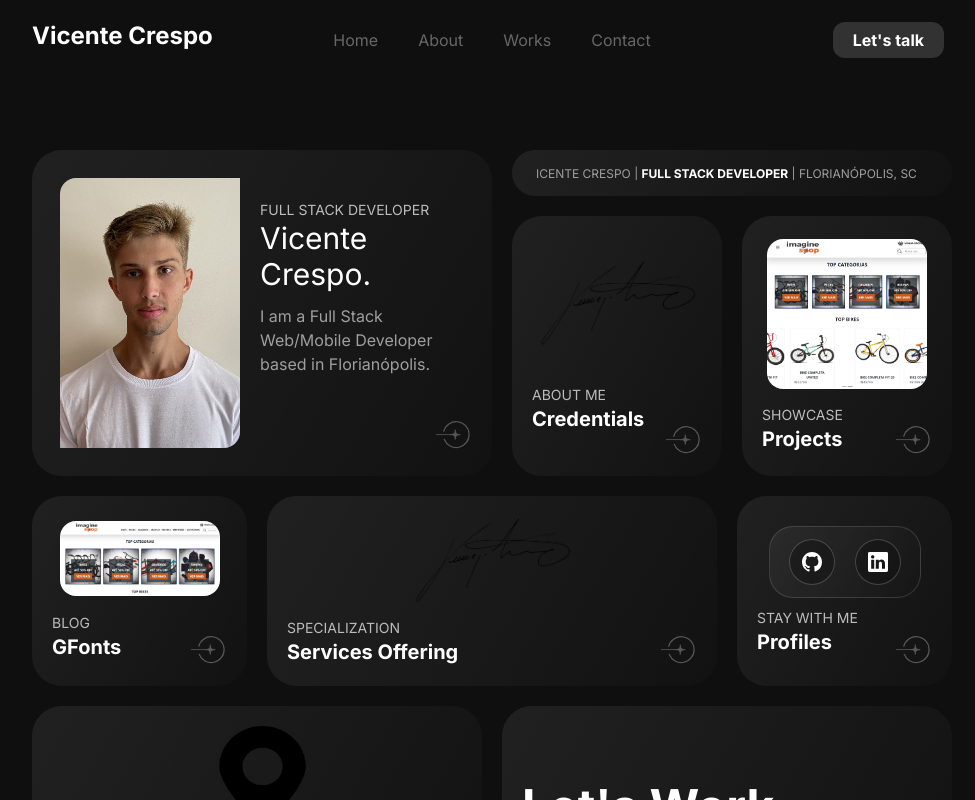
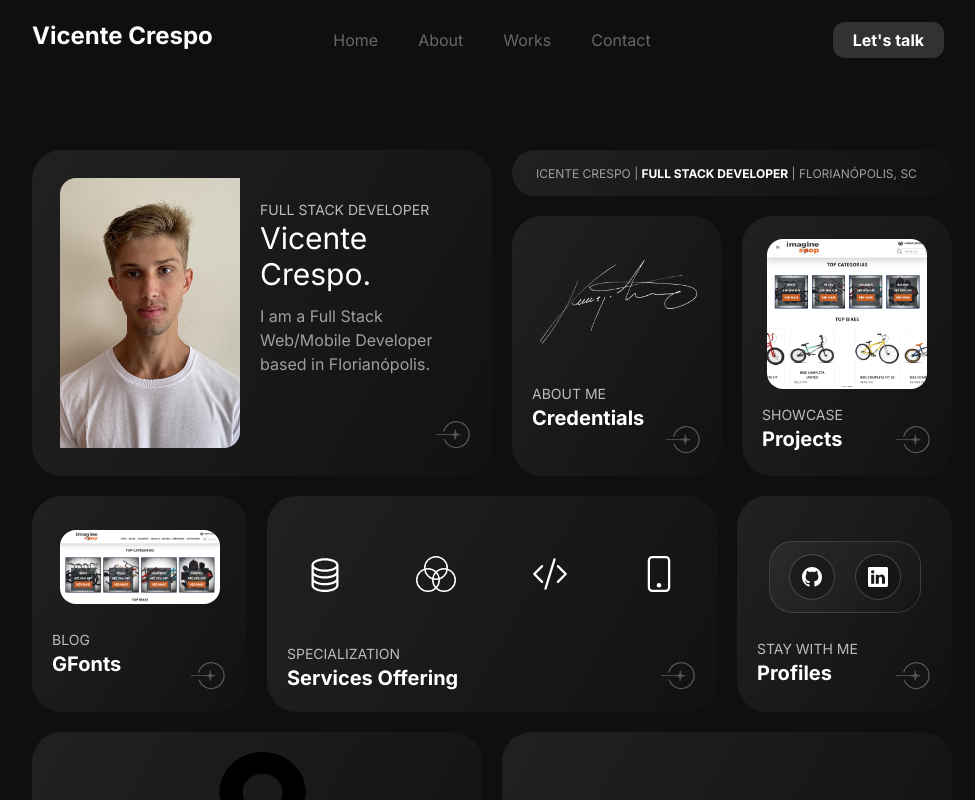
Before and after one commit to vicentecrespop/Portfolio, a Next.js app: page / in a window 1280 px wide. Shown: the top 800 px of the page, without its empty margins (148-1123 px from the left). Built offline with nearby package versions, Linux system fonts and the light colour scheme.

Commit message:
Terminei Works

```diff
--- a/app/about/page.js
+++ b/app/about/page.js
@@ -2,7 +2,7 @@ import Banner from "@/components/banner";
 import Socials from "@/components/socials";
 import WorkTogether from "@/components/workTogether";
 
-import signature from '@/public/signature.png'
+import signature from '@/public/assinatura.png'
 import profile2 from '@/public/profile2.jpg'
 import drop from '@/public/drop.png'
 import star from '@/public/star.png'
--- a/app/credentials/page.js
+++ b/app/credentials/page.js
@@ -10,10 +10,10 @@ import Link from "next/link";
 export default function Credentials() {
     return (
         <div className="flex justify-center bg-[#0F0F0F]">
-        <main className="min-h-screen pt-[100px] bg-[#0F0F0F] text-white flex flex-col md:flex-row items-center md:items-start lg:min-w-[960px] lg:w-[65vw]">
-            <div className="w-full md:w-[40vw] flex justify-center my-20 md:my-0 mx-10">
+        <main className="w-screen min-h-screen pt-[150px] bg-[#0F0F0F] text-white flex flex-col md:flex-row items-center md:items-start lg:min-w-[960px] lg:w-[65vw]">
+            <div className="w-full md:w-[40vw] flex justify-center my-20 md:my-0 px-10">
                 <div className="w-fit h-fit flex flex-col items-center p-7 rounded-3xl clear-container mx-5">
-                    <Image src={profile} width={300} alt="Profile"  className="rounded-2xl w-full md:w-[300px]"/>
+                    <Image src={profile} width={300} alt="Profile"  className="rounded-2xl w-full w-[250px] md:w-[300px]"/>
                     <div className="text-center my-5">
                         <h2 className="text-3xl">Vicente Crespo</h2>
                         <span className="text-[#BCBCBC] opacity-50">@vicentecrespop</span>
--- a/app/page.js
+++ b/app/page.js
@@ -5,12 +5,13 @@ import Socials from "@/components/socials";
 import profile from '../public/profile.jpg'
 import imagineshop from '../public/site-imagineshop.png'
 import imgImagine from '@/public/imagineshop-template.png'
-import signature from '../public/signature.png'
+import signature from '../public/assinatura.png'
 import pin from '../public/pin.png'
 import WorkTogether from "@/components/workTogether";
 import Link from "next/link";
 import icon from '@/public/icon.svg';
 import AnimatedLabel from "@/components/animatedLabel";
+import ServicesOffering from "@/components/servicesOffering";
 
 export default function Home() {
   return (
@@ -49,7 +50,8 @@ export default function Home() {
           <Banner img={imagineshop} title='GFonts' description='BLOG' url="/" />
         </div>
         <div className="sm:col-span-2 sm:row-start-2 lg:row-start-auto">
-          <Banner img={signature} title='Services Offering' description='SPECIALIZATION' url="/" />
+          {/* <Banner img={signature} title='Services Offering' description='SPECIALIZATION' url="/" /> */}
+          <ServicesOffering />
         </div>
         <div className="lg:col-span-1 sm:row-start-1 lg:row-start-auto">
           <Socials title='Profiles' description='STAY WITH ME'/>
--- a/components/banner.js
+++ b/components/banner.js
@@ -6,7 +6,7 @@ export default function Banner({ img, title, description, url }) {
     return (
         <Link href={url} className="info-container h-full flex flex-col items-center justify-evenly relative rounded-[30px] p-5 text-[#0F0F0F] hover:text-white">
               <div className="my-5 sm:my-0">
-                <Image src={img} alt='Banner' className="w-80 sm:w-40 max-w-[200px] max-h-[150px] rounded-2xl" />
+                <Image src={img} alt='Banner' className="w-80 sm:w-40 max-w-[200px] h-[150px] sm:h-auto max-h-[150px] rounded-2xl" />
               </div>
               <div className="w-full flex flex-col items-start pr-10 pt-3">
                 <h4 className="text-sm text-[#BCBCBC]">{description}</h4>
--- a/components/footer.js
+++ b/components/footer.js
@@ -4,7 +4,7 @@ export default function Footer() {
     return (
         <div className="bg-[#0F0F0F] text-[#676767] flex flex-col py-5 min-h-[350px] items-center justify-center">
             <div>
-                <span className="text-4xl font-bold text-white cursor-default">GridX</span>
+                <span className="text-4xl font-bold text-white cursor-default">Portfolio.</span>
             </div>
             <div className="flex flex-wrap text-xs my-5 px-3">
                 <Link href='/' className="mx-3 hover:text-white">HOME</Link>
--- /dev/null
+++ b/components/servicesOffering.js
@@ -0,0 +1,56 @@
+import Image from "next/image";
+import Link from "next/link";
+import icon from "@/public/icon.svg";
+
+export default function ServicesOffering() {
+    return (
+        <Link href="/" className="info-container h-full flex flex-col items-center justify-evenly relative rounded-[30px] p-5 text-[#0F0F0F] hover:text-white">
+              <div className="my-5 lg:my-10 w-full flex justify-center">
+                <div className="w-full max-w-md flex justify-between px-5 text-white">
+                  <span>
+                    <svg xmlns="http://www.w3.org/2000/svg" width="36" height="36" fill="currentColor" class="bi bi-database" viewBox="0 0 16 16">
+                      <path d="M4.318 2.687C5.234 2.271 6.536 2 8 2s2.766.27 3.682.687C12.644 3.125 13 3.627 13 4c0 .374-.356.875-1.318 1.313C10.766 5.729 9.464 6 8 6s-2.766-.27-3.682-.687C3.356 4.875 3 4.373 3 4c0-.374.356-.875 1.318-1.313ZM13 5.698V7c0 .374-.356.875-1.318 1.313C10.766 8.729 9.464 9 8 9s-2.766-.27-3.682-.687C3.356 7.875 3 7.373 3 7V5.698c.271.202.58.378.904.525C4.978 6.711 6.427 7 8 7s3.022-.289 4.096-.777A4.92 4.92 0 0 0 13 5.698ZM14 4c0-1.007-.875-1.755-1.904-2.223C11.022 1.289 9.573 1 8 1s-3.022.289-4.096.777C2.875 2.245 2 2.993 2 4v9c0 1.007.875 1.755 1.904 2.223C4.978 15.71 6.427 16 8 16s3.022-.289 4.096-.777C13.125 14.755 14 14.007 14 13V4Zm-1 4.698V10c0 .374-.356.875-1.318 1.313C10.766 11.729 9.464 12 8 12s-2.766-.27-3.682-.687C3.356 10.875 3 10.373 3 10V8.698c.271.202.58.378.904.525C4.978 9.71 6.427 10 8 10s3.022-.289 4.096-.777A4.92 4.92 0 0 0 13 8.698Zm0 3V13c0 .374-.356.875-1.318 1.313C10.766 14.729 9.464 15 8 15s-2.766-.27-3.682-.687C3.356 13.875 3 13.373 3 13v-1.302c.271.202.58.378.904.525C4.978 12.71 6.427 13 8 13s3.022-.289 4.096-.777c.324-.147.633-.323.904-.525Z"/>
+                    </svg>
+                  </span>
+                  <div className="relative w-11">
+                    <span className="absolute top-0 left-2">
+                      <svg xmlns="http://www.w3.org/2000/svg" width="24" height="24" fill="currentColor" class="bi bi-circle" viewBox="0 0 16 16">
+                        <path d="M8 15A7 7 0 1 1 8 1a7 7 0 0 1 0 14zm0 1A8 8 0 1 0 8 0a8 8 0 0 0 0 16z"/>
+                      </svg>
+                    </span>
+                    <span className="absolute top-3 left-0">
+                      <svg xmlns="http://www.w3.org/2000/svg" width="24" height="24" fill="currentColor" class="bi bi-circle" viewBox="0 0 16 16">
+                        <path d="M8 15A7 7 0 1 1 8 1a7 7 0 0 1 0 14zm0 1A8 8 0 1 0 8 0a8 8 0 0 0 0 16z"/>
+                      </svg>
+                    </span>
+                    <span className="absolute top-3 left-4">
+                      <svg xmlns="http://www.w3.org/2000/svg" width="24" height="24" fill="currentColor" class="bi bi-circle" viewBox="0 0 16 16">
+                        <path d="M8 15A7 7 0 1 1 8 1a7 7 0 0 1 0 14zm0 1A8 8 0 1 0 8 0a8 8 0 0 0 0 16z"/>
+                      </svg>
+                    </span>
+                  </div>
+                  <span>
+                    <svg xmlns="http://www.w3.org/2000/svg" width="36" height="36" fill="currentColor" class="bi bi-code-slash" viewBox="0 0 16 16">
+                      <path d="M10.478 1.647a.5.5 0 1 0-.956-.294l-4 13a.5.5 0 0 0 .956.294l4-13zM4.854 4.146a.5.5 0 0 1 0 .708L1.707 8l3.147 3.146a.5.5 0 0 1-.708.708l-3.5-3.5a.5.5 0 0 1 0-.708l3.5-3.5a.5.5 0 0 1 .708 0zm6.292 0a.5.5 0 0 0 0 .708L14.293 8l-3.147 3.146a.5.5 0 0 0 .708.708l3.5-3.5a.5.5 0 0 0 0-.708l-3.5-3.5a.5.5 0 0 0-.708 0z"/>
+                    </svg>
+                  </span>
+                  <span>
+                    <svg xmlns="http://www.w3.org/2000/svg" width="36" height="36" fill="currentColor" class="bi bi-phone" viewBox="0 0 16 16">
+                        <path d="M11 1a1 1 0 0 1 1 1v12a1 1 0 0 1-1 1H5a1 1 0 0 1-1-1V2a1 1 0 0 1 1-1h6zM5 0a2 2 0 0 0-2 2v12a2 2 0 0 0 2 2h6a2 2 0 0 0 2-2V2a2 2 0 0 0-2-2H5z"/>
+                        <path d="M8 14a1 1 0 1 0 0-2 1 1 0 0 0 0 2z"/>
+                    </svg>
+                  </span>
+                </div>
+              </div>
+              <div className="w-full flex flex-col items-start pr-10 pt-3">
+                <h4 className="text-sm text-[#BCBCBC]">SPECIALIZATION</h4>
+                <h1 className="text-xl font-bold text-white">Services Offering</h1>
+              </div>
+              <div className="absolute w-full h-full opacity-30 hover:opacity-100">
+                <div className="absolute bottom-5 right-5">
+                  <Image src={icon} width={36} alt="Icon" />
+                </div>
+              </div>
+        </Link>
+    )
+}
--- a/components/socials.js
+++ b/components/socials.js
@@ -6,7 +6,7 @@ import icon from "@/public/icon.svg";
 export default function Socials({ description, title }) {
     return (
         <div className="info-container h-full flex flex-col items-center justify-evenly relative rounded-[30px] p-5 text-[#0F0F0F] hover:text-white">
-              <div className="my-5 sm:my-0">
+              <div className="my-5">
                 <div className="border border-[#FFF2] rounded-3xl relative h-full socials-bg">
                 </div>
                 <div className="grid grid-cols-2 gap-5 rounded-3xl py-3 px-5 relative top-[-71px] z-[200] bg-transparent">
```
Also changed, not shown: components/header.js (+4 -4 lines), public/assinatura.png (added).
